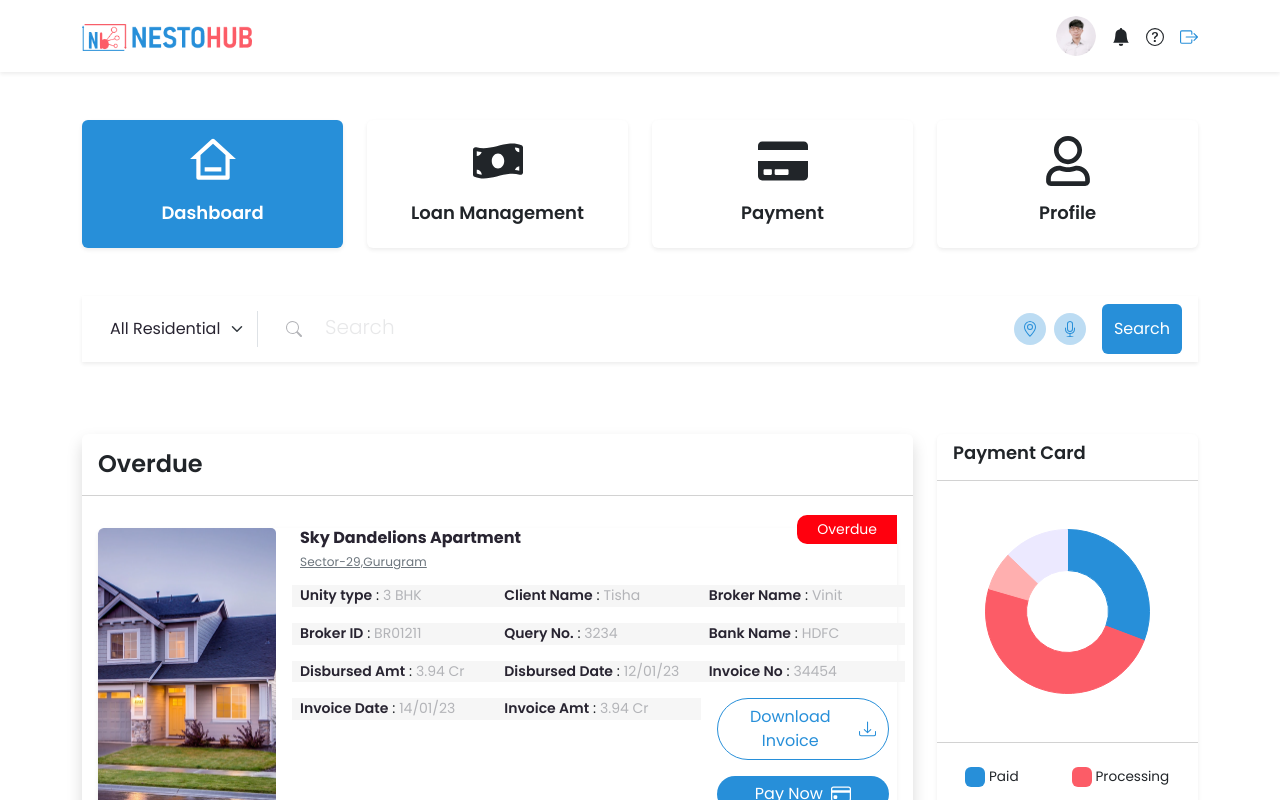
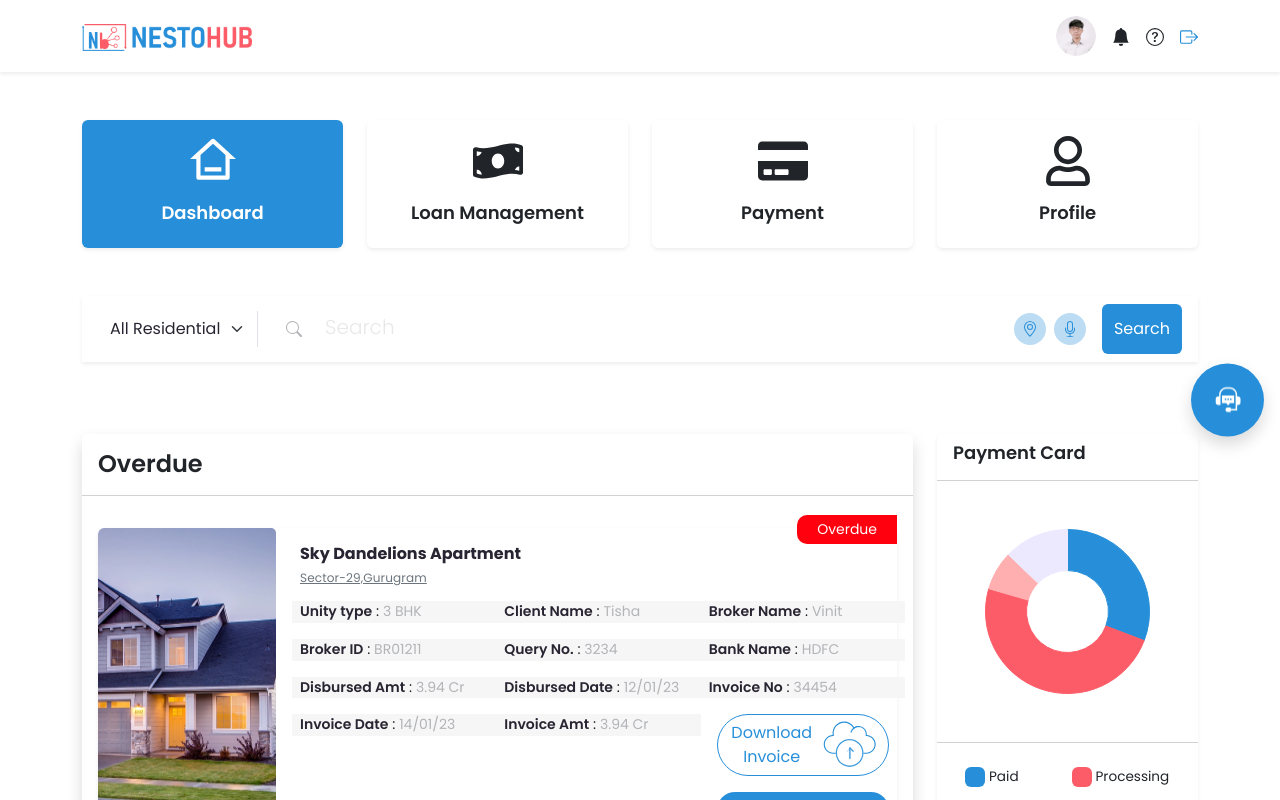
Before and after one commit to Vivekackrolix/Nesto-Frontend, a React (Create React App) app: page /home-dashboard in a window 1280 px wide. Shown: the top 800 px of the page. Built offline with nearby package versions, Linux system fonts and the light colour scheme.

Commit message:
dashboard chat addded

```diff
--- a/src/App.js
+++ b/src/App.js
@@ -2,6 +2,7 @@ import { BrowserRouter, Route, Routes } from 'react-router-dom';
 import { RouteData } from './utils/Routes';
 import HomeDashboardContent from './dashboard/home-dashnoard-content/HomeDashboardContent';
 import CopyrightText from './dashboard/footer/CopyrightText';
+import Chat from './dashboard/chat/Chat';
 
 const App = () => {
   return (
@@ -17,7 +18,7 @@ const App = () => {
                 path={path}
                 element={
                   <>
-                    {element} <CopyrightText />
+                    {element} <CopyrightText /> <Chat />
                   </>
                 }
               >
--- /dev/null
+++ b/src/dashboard/chat/Chat.css
@@ -0,0 +1,9 @@
+.dashboard-chat {
+  background-color: var(--primary-color);
+  width: 73px;
+  height: 73px;
+  z-index: 100000;
+  top: 50%;
+  right: 16px;
+  transform: translateY(-50%);
+}
--- /dev/null
+++ b/src/dashboard/chat/Chat.js
@@ -0,0 +1,11 @@
+import './Chat.css';
+
+const Chat = () => {
+  return (
+    <div className="position-fixed dashboard-chat rounded-circle d-flex justify-content-center align-items-center shadow">
+      <img src="/assets/chat.png" alt="chat" className="img-fluid" />
+    </div>
+  );
+};
+
+export default Chat;
--- a/src/dashboard/dashboard-card-big/DashboardChildCard.js
+++ b/src/dashboard/dashboard-card-big/DashboardChildCard.js
@@ -1,5 +1,5 @@
-import { Button, Card, Row, Col } from 'react-bootstrap';
-import { BsCreditCard, BsDownload } from 'react-icons/bs';
+import { Button, Card, Row, Col, Image } from 'react-bootstrap';
+import { BsDownload } from 'react-icons/bs';
 import { Link } from 'react-router-dom';
 
 const overdueColumnsData = [
@@ -35,7 +35,8 @@ const acceptedLoanQueriesData = [
 const DashboardChildCard = ({ cardType }) => {
   return (
     <Card className="border-0 shadow-sm mt-3">
-      <Card.Body className="row p-0">
+      <Card.Body className="p-0">
+        <Row>
           <Col className="d-flex col-auto">
             <Card.Img
               className="align-self-stretch d-flex"
@@ -47,8 +48,12 @@ const DashboardChildCard = ({ cardType }) => {
             />
           </Col>
           <Col className="col dash-content">
+            <Row className="g-3 align-items-start">
+              <Col xs={12}>
                 {cardType === 'overdue' && (
-            <Button className="overdue-btn bg-color-red btn-sm">Overdue</Button>
+                  <Button className="overdue-btn bg-color-red btn-sm">
+                    Overdue
+                  </Button>
                 )}
 
                 {cardType === 'acceptedLoanQueries' && (
@@ -56,9 +61,11 @@ const DashboardChildCard = ({ cardType }) => {
                     Assigned
                   </Button>
                 )}
-
-          <Row className="g-3 align-items-start">
-            <Col xs={12} className="bg-transparent gap-2 dashboard-cards-title">
+              </Col>
+              <Col
+                xs={12}
+                className="bg-transparent gap-2 dashboard-cards-title"
+              >
                 <Card.Title className="d-flex justify-content-start fw-bold">
                   Sky Dandelions Apartment
                 </Card.Title>
@@ -74,14 +81,22 @@ const DashboardChildCard = ({ cardType }) => {
                   </Col>
                 ))}
               {cardType === 'overdue' && (
-              <Col xs={12} md={4} className="d-grid gap-3 bg-transparent px-3">
+                <Col
+                  xs={12}
+                  md={4}
+                  className="d-grid gap-3 bg-transparent px-3"
+                >
                   <Button className="d-flex align-items-center justify-content-center gap-2 btn-color-outline-primary rounded-100">
                     Download Invoice
-                  <BsDownload size={20} className="mr-2" />
+                    <Image
+                      className="h-100"
+                      fluid
+                      src="/assets/upload-icon.svg"
+                      alt="upload"
+                    />
                   </Button>
-                <Button className="d-flex align-items-center justify-content-center gap-2 btn-color-primary rounded-100">
+                  <Button className="btn-color-primary rounded-100">
                     Pay Now
-                  <BsCreditCard size={20} className="ml-2" />
                   </Button>
                 </Col>
               )}
@@ -122,6 +137,7 @@ const DashboardChildCard = ({ cardType }) => {
               </div>
             </Col>
           )}
+        </Row>
       </Card.Body>
     </Card>
   );
```
Also changed, not shown: src/dashboard/search-filter/SearchFilter.js (+1 -7 lines), public/assets/chat.png (added), public/assets/upload-icon.svg (added). Lines whose indentation alone changed are shown as unchanged.
